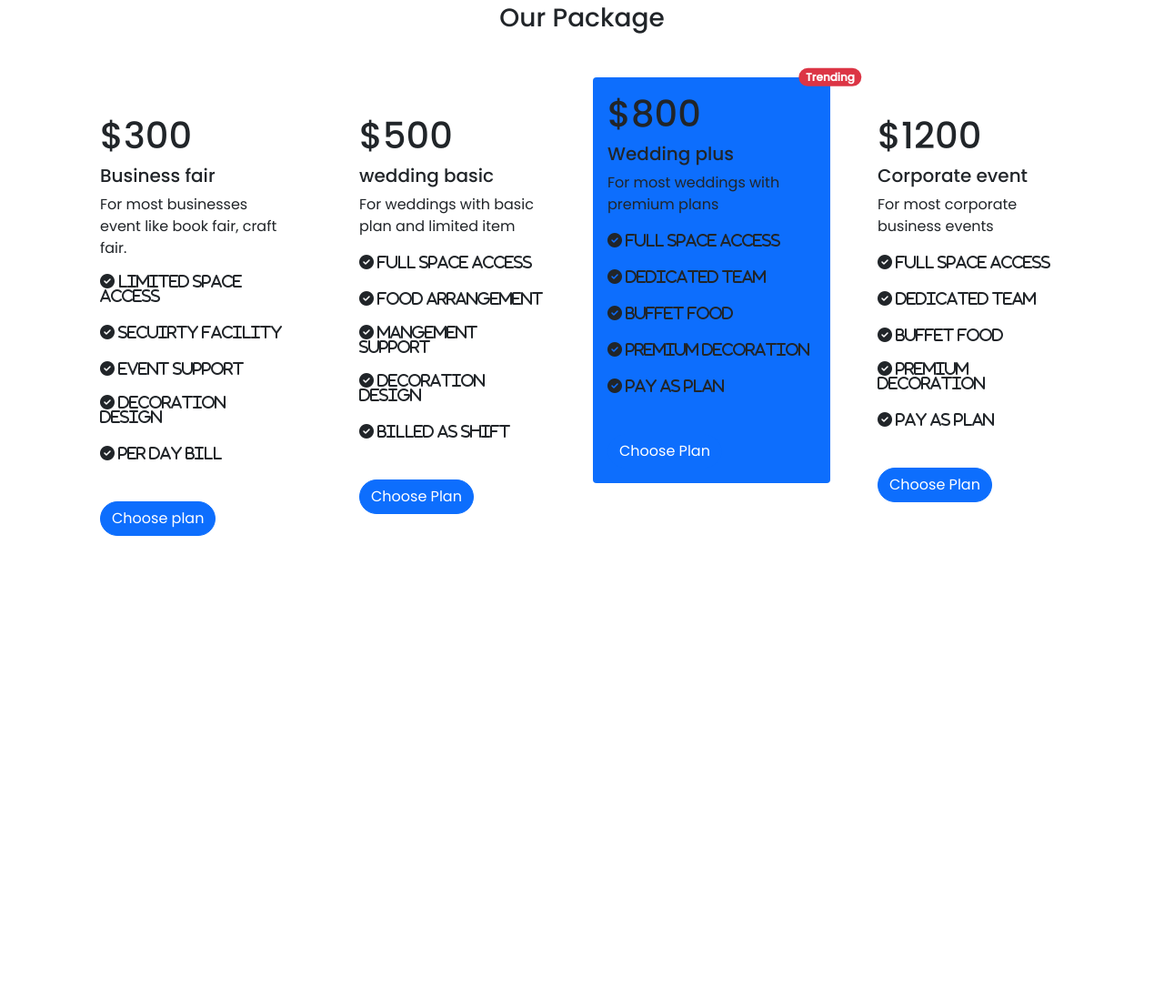
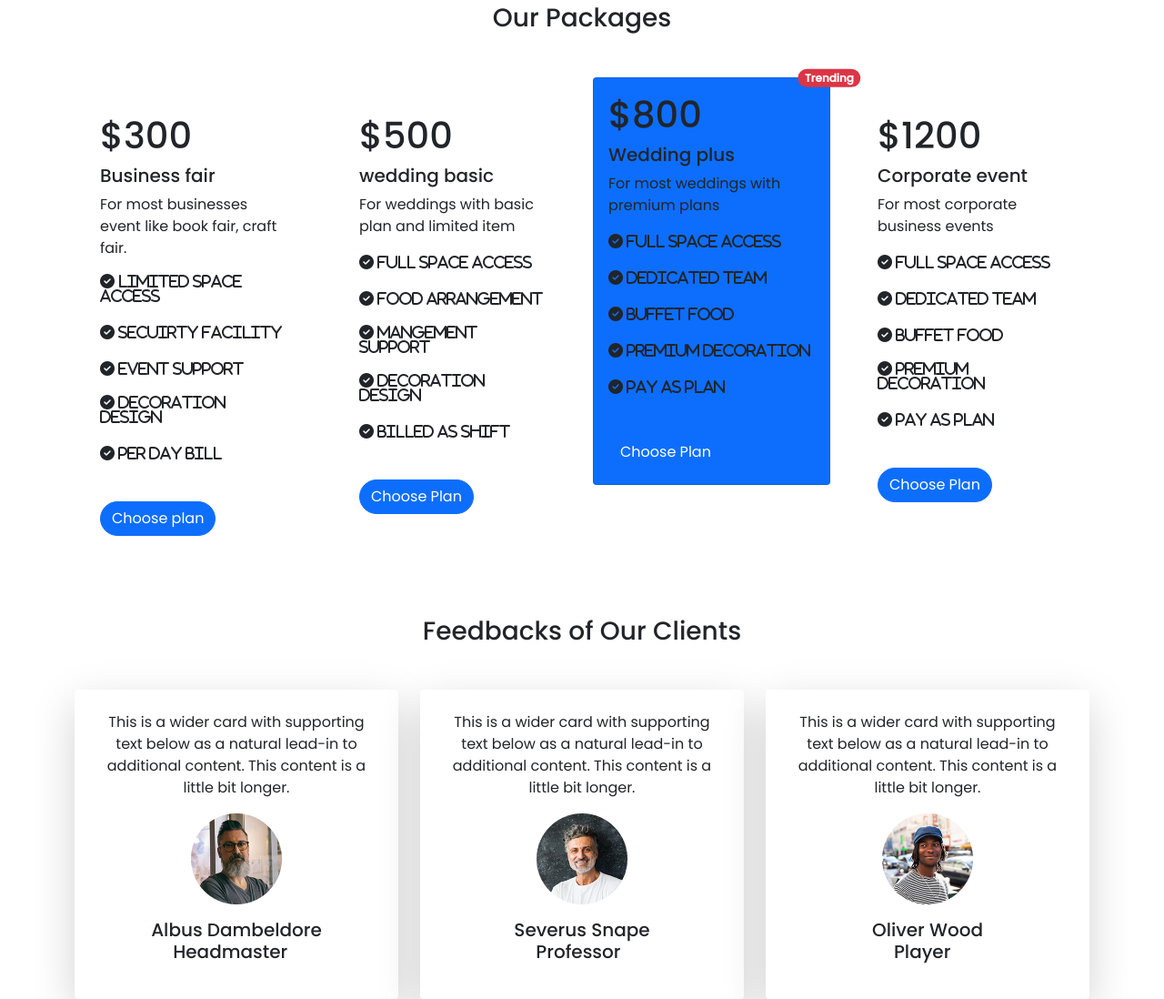
Before and after one commit to Mahbub-Sajon/convention-center, a plain HTML site: page index.html in a window 1280 px wide. Shown: the part 1032-2130 px from the top of the page at 91% size. Before the commit the page ends 1661 px from the top, so only its background shows below. Drawn offline with nearby package versions, Linux system fonts and the light colour scheme.

Commit message:
Review added

```diff
--- a/index.html
+++ b/index.html
@@ -102,9 +102,7 @@
     <!-- Here Comes the Main Part -->
     <main>
 
-
-
-
+        <!-- Stories Section is Here  -->
         <section class="container">
             <div class="card my-5 border-0">
                 <div class="row g-0 align-items-center">
@@ -122,8 +120,10 @@
                 </div>
               </div>
         </section>
+
+        <!-- Package Section is Here  -->
         <h3 class="text-center my-5">
-          Our Package
+          Our Packages
         </h3>
         <section class="container">
           <div class="row">
@@ -151,7 +151,6 @@
                      </p>
                     <br>
                   <a href="#" class="btn btn-primary rounded-pill">Choose plan</a>
-
                 </div>
               </div>
             </div>
@@ -183,7 +182,7 @@
               </div>
             </div>
             <div class="col-lg-3">
-              <div class="card border-0 bg-primary">
+              <div class="card bg-primary">
                 <span class="position-absolute top-0 start-100 translate-middle badge rounded-pill bg-danger">
                   Trending
                 </span>
@@ -239,11 +238,47 @@
               </div>
             </div>
           </div>
+        </section>
+
+        <!-- Clients Feedback -->
+        <h3 class="text-center my-5">
+          Feedbacks of Our Clients
+        </h3>
+        <section class="container">
+          <div class="row row-cols-1 row-cols-md-3 g-4">
+            <div class="col">
+              <div class="card h-100 align-items-center p-4 border-0 shadow-lg">
+                <p class="card-text text-center">This is a wider card with supporting text below as a natural lead-in to additional content. This content is a little bit longer.</p>
+                <img width="100px"  src="images/person 1.png"  alt="...">
+                  <h5 class="card-title my-3">Albus Dambeldore
+                    <br>
+                    <span class="ms-4">Headmaster</span> </h5>
+              </div>
+            </div>
+            <div class="col">
+              <div class="card h-100 align-items-center p-4 border-0 shadow-lg">
+                <p class="card-text text-center">This is a wider card with supporting text below as a natural lead-in to additional content. This content is a little bit longer.</p>
+                <img width="100px"  src="images/person 2.png"  alt="...">
+                  <h5 class="card-title my-3">Severus Snape
+                    <br>
+                    <span class="ms-4">Professor</span> </h5>
+              </div>
+            </div>
+            <div class="col">
+              <div class="card h-100 align-items-center p-4 border-0 shadow-lg">
+                <p class="card-text text-center">This is a wider card with supporting text below as a natural lead-in to additional content. This content is a little bit longer.</p>
+                <img width="100px"  src="images/person 3.png"  alt="...">
+                  <h5 class="card-title my-3">Oliver Wood
+                    <br>
+                    <span class="ms-4">Player</span> </h5>
+              </div>
+            </div>
 
 
-
+          </div>
 
         </section>
+
 
 
 
```
